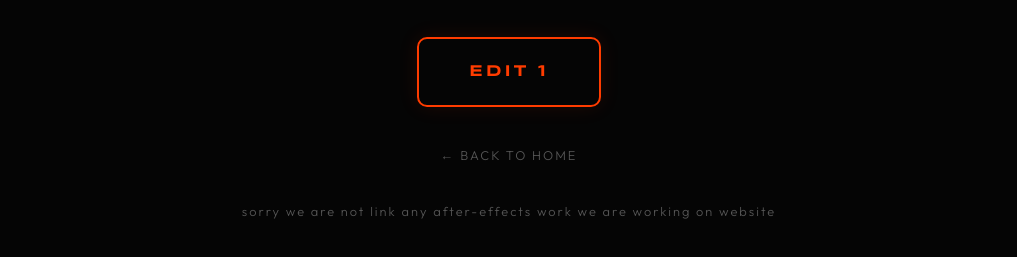
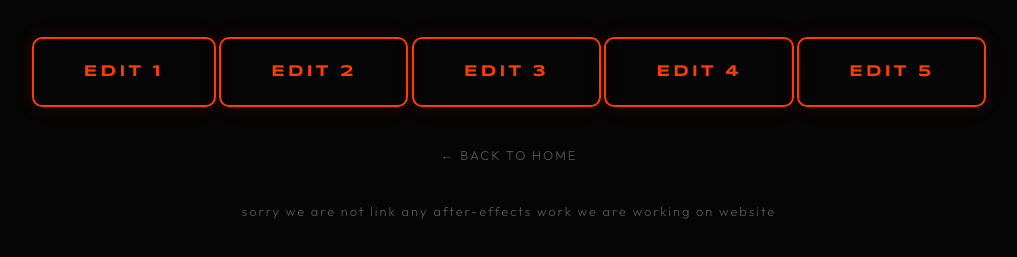
Before and after one commit to himanshuedit583/MYPORTFOLIO, a plain HTML site: page ae.html in a window 1280 px wide. Shown: the part 341-598 px from the top of the page, without its empty margins (131-1148 px from the left). Drawn offline with nearby package versions, Linux system fonts and the light colour scheme.

Commit message:
Update ae.html

```diff
--- a/ae.html
+++ b/ae.html
@@ -39,6 +39,11 @@
     <div class="content">
         <h1>AFTER EFFECTS</h1>
       <a href="APNI_AE_VIDEO_LINK_HERE" target="_blank" class="work-link-btn">EDIT 1</a>
+
+            <a href="APNI_AE_VIDEO_LINK_HERE" target="_blank" class="work-link-btn">EDIT 2</a>
+            <a href="APNI_AE_VIDEO_LINK_HERE" target="_blank" class="work-link-btn">EDIT 3</a>
+            <a href="APNI_AE_VIDEO_LINK_HERE" target="_blank" class="work-link-btn">EDIT 4</a>
+            <a href="APNI_AE_VIDEO_LINK_HERE" target="_blank" class="work-link-btn">EDIT 5</a>
         <a href="index.html" class="back-home">← BACK TO HOME</a>
         <p class="back-home"> sorry we are not link any after-effects work we are working on website </p>
     </div>
```
